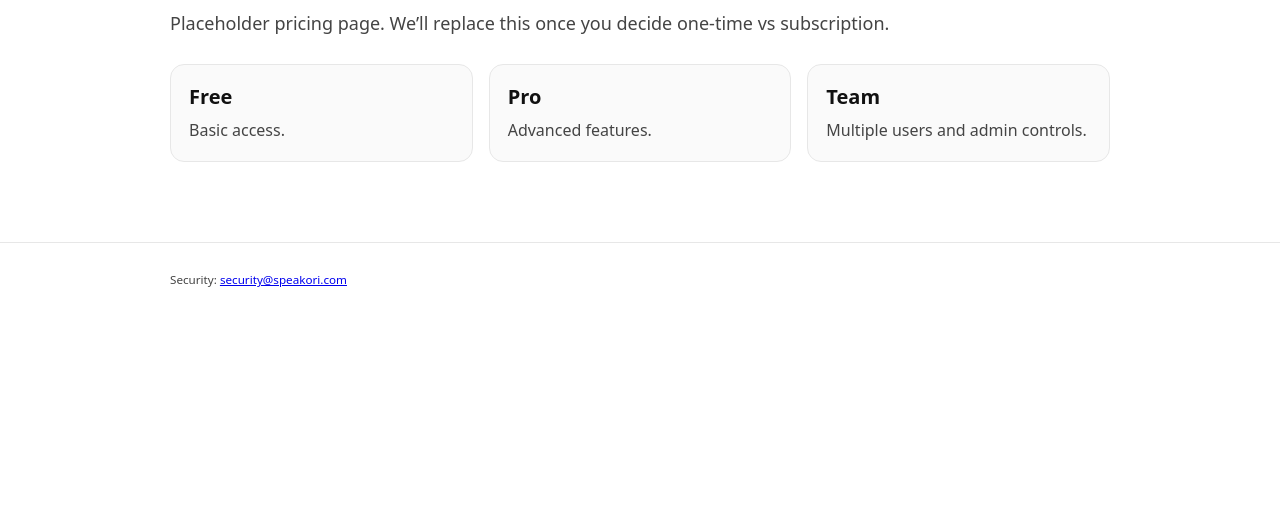
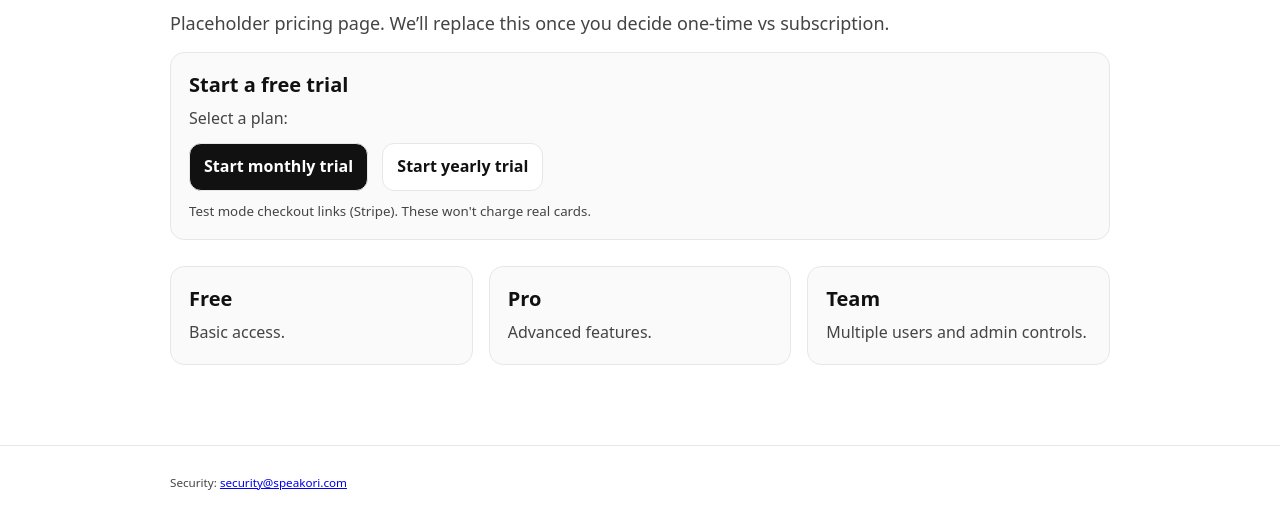
Before and after one commit to aarontchew-lab/speakori-site, a plain HTML site: page pricing.html in a window 1280 px wide. Shown: the part 172-700 px from the top of the page. Drawn offline with Linux system fonts and the light colour scheme.

Commit message:
Add Stripe test checkout links to pricing page

```diff
--- a/pricing.html
+++ b/pricing.html
@@ -24,7 +24,17 @@
       <h1>Pricing</h1>
       <p>Placeholder pricing page. We’ll replace this once you decide one-time vs subscription.</p>
 
-      <div class="grid">
+      <div class="card">
+  <h2>Start a free trial</h2>
+  <p>Select a plan:</p>
+  <p>
+    <a class="button" href="https://buy.stripe.com/test_8x2dR1ePF4h97hU2Fgcwg00">Start monthly trial</a>
+    <a class="button secondary" href="https://buy.stripe.com/test_eVq5kv9vl00T0Tw93Ecwg01">Start yearly trial</a>
+  </p>
+  <small>Test mode checkout links (Stripe). These won't charge real cards.</small>
+</div>
+
+<div class="grid">
         <section class="card">
           <h2>Free</h2>
           <p>Basic access.</p>
--- a/style.css
+++ b/style.css
@@ -74,6 +74,26 @@ p { font-size: 18px; line-height: 1.6; color: var(--muted); margin: 0 0 14px; }
 
 .card a { display: inline-block; margin-top: 12px; font-weight: 600; }
 
+.button
+{
+  display: inline-block;
+  padding: 10px 14px;
+  border-radius: 12px;
+  border: 1px solid var(--border);
+  background: #111;
+  color: #fff;
+  text-decoration: none;
+  font-weight: 700;
+  margin-right: 10px;
+  margin-bottom: 8px;
+}
+
+.button.secondary
+{
+  background: #fff;
+  color: #111;
+}
+
 footer {
   border-top: 1px solid var(--border);
   padding: 26px 0;
```
